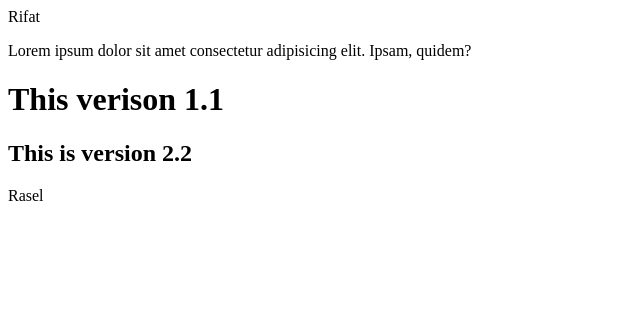
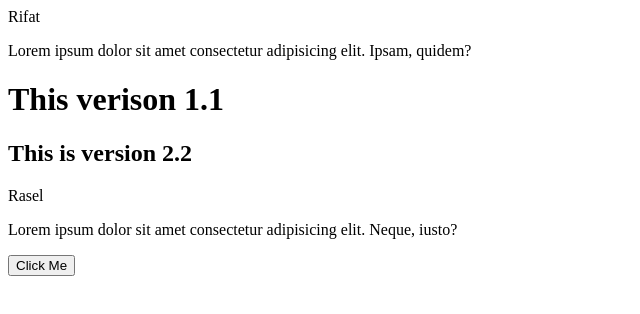
Before and after one commit to devesabbir/git-class, a plain HTML site: page index.html in a window 1280 px wide. Shown: the whole page, without its empty margins (0-640 px from the left). Drawn offline with Linux system fonts and the light colour scheme.

Commit message:
Add click button

```diff
--- a/index.html
+++ b/index.html
@@ -13,5 +13,9 @@
     <h1>This verison 1.1</h1>
     <h2>This is version 2.2</h2>
     <div>Rasel</div>
+    <p>
+      Lorem ipsum dolor sit amet consectetur adipisicing elit. Neque, iusto?
+    </p>
+    <button>Click Me</button>
   </body>
 </html>
```
